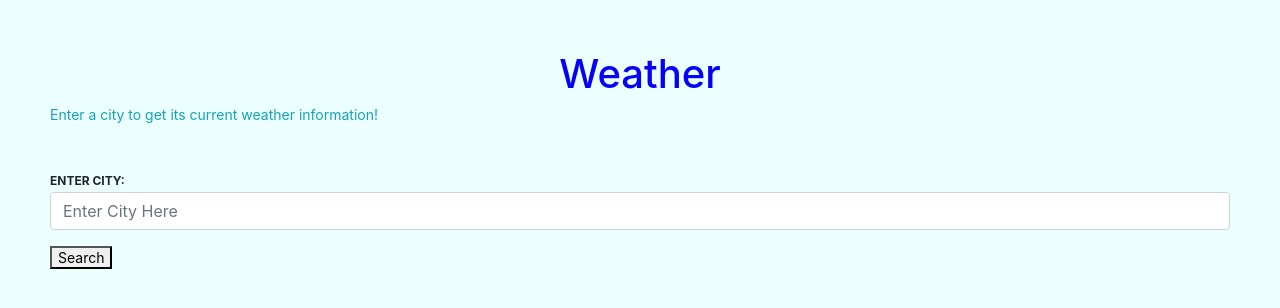
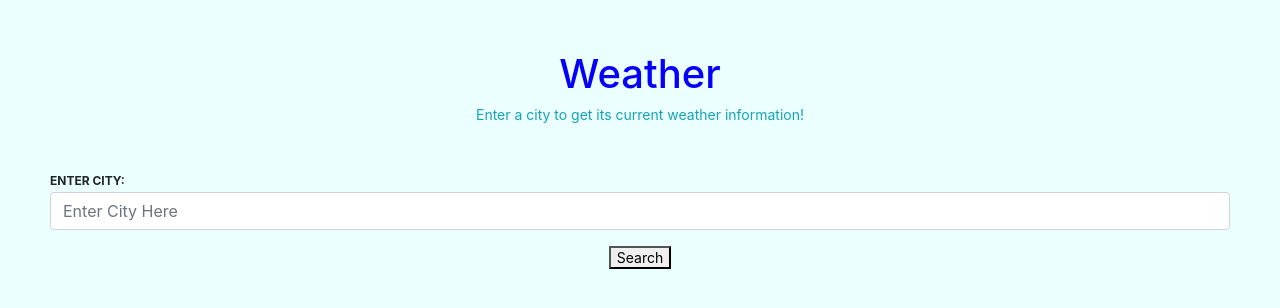
Before and after one commit to farooqashar/weather, a React (Create React App) app: page / in a window 1280 px wide. Shown: the top 308 px of the page. Built offline with nearby package versions, Linux system fonts and the light colour scheme.

Commit message:
div containers

```diff
--- a/src/pages/Home.js
+++ b/src/pages/Home.js
@@ -12,9 +12,11 @@ const Home = () => {
   return (
     <div>
       <h1>Weather</h1>
+      <div className="container">
       <p className="text-info">
         Enter a city to get its current weather information!
       </p>
+      </div>
       <br />
       <br />
 
@@ -28,7 +30,7 @@ const Home = () => {
           placeholder="Enter City Here"
         ></input>
       </div>
-
+    <div className="container">
       <div className="form-group">
         <button onClick={() => getWeatherData()}>Search</button>
       </div>
@@ -41,6 +43,7 @@ const Home = () => {
           <h1>Wind Speed: {data.getCityByName.weather.wind.speed}</h1>
         </>
       )}
+      </div>
     </div>
   );
 };
```
